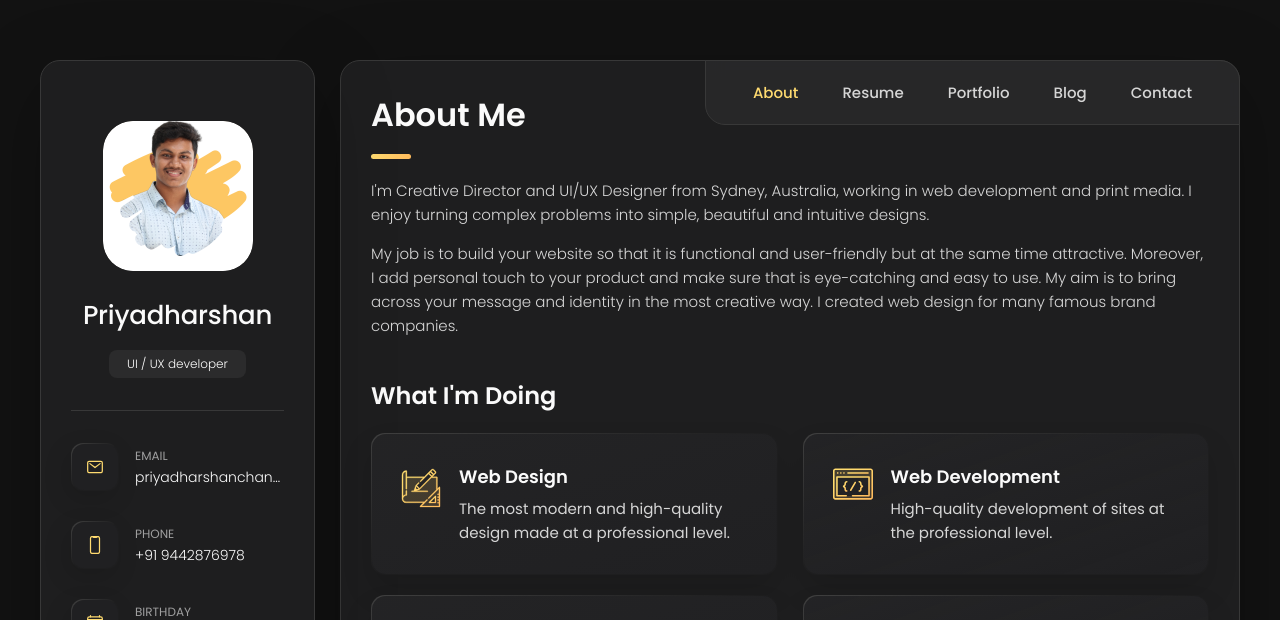
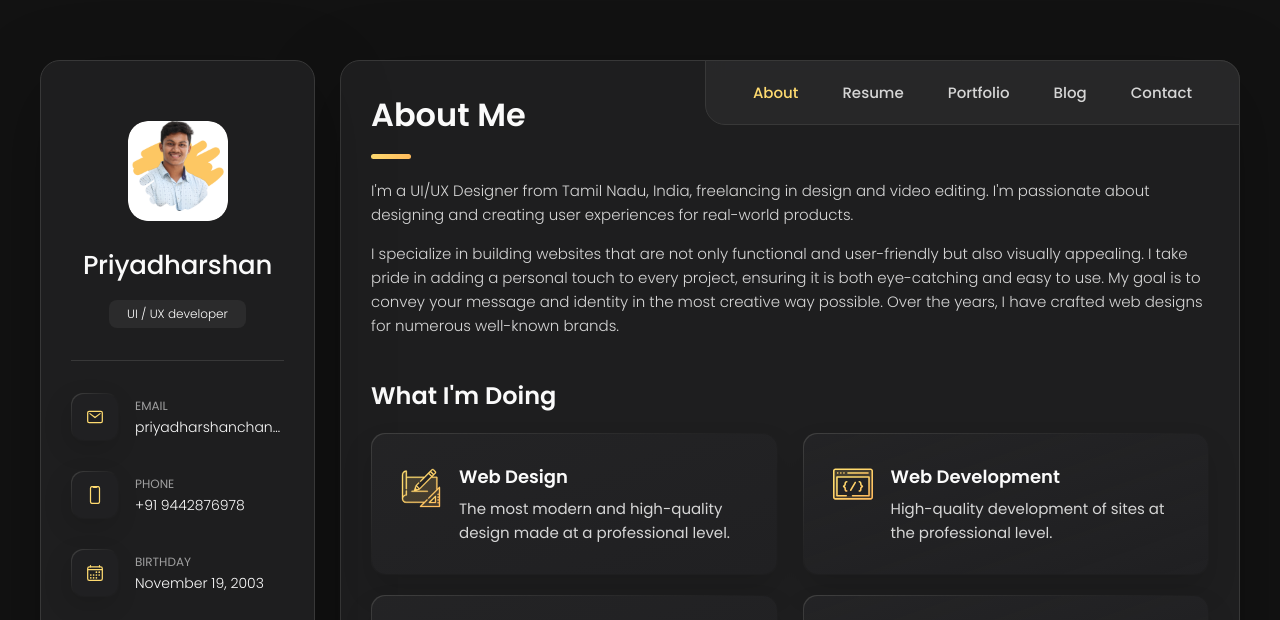
Before and after one commit to Priyadharshan2003/priyadharshan-portfolio, a plain HTML site: page index.html in a window 1280 px wide. Shown: the top 620 px of the page. Drawn offline with nearby package versions, Linux system fonts and the light colour scheme.

Commit message:
about update

```diff
--- a/assets/css/style.css
+++ b/assets/css/style.css
@@ -341,8 +341,8 @@ main {
 
 #profile-picture {
   border-radius: 20%; /* Makes the image circular */
-  width: 150px; /* Ensures the image size */
-  height: 150px; /* Ensures the image size */
+  width: 100px; /* Ensures the image size */
+  height: 100px; /* Ensures the image size */
   object-fit: cover; /* Ensures the image covers the box */
 }
 
--- a/index.html
+++ b/index.html
@@ -227,17 +227,11 @@
 
         <section class="about-text">
           <p>
-            I'm Creative Director and UI/UX Designer from Sydney, Australia, working in web development and print media.
-            I enjoy
-            turning complex problems into simple, beautiful and intuitive designs.
+            I'm a UI/UX Designer from Tamil Nadu, India, freelancing in design and video editing. I'm passionate about designing and creating user experiences for real-world products.
           </p>
 
           <p>
-            My job is to build your website so that it is functional and user-friendly but at the same time attractive.
-            Moreover, I
-            add personal touch to your product and make sure that is eye-catching and easy to use. My aim is to bring
-            across your
-            message and identity in the most creative way. I created web design for many famous brand companies.
+            I specialize in building websites that are not only functional and user-friendly but also visually appealing. I take pride in adding a personal touch to every project, ensuring it is both eye-catching and easy to use. My goal is to convey your message and identity in the most creative way possible. Over the years, I have crafted web designs for numerous well-known brands.
           </p>
         </section>
 
@@ -1297,7 +1291,7 @@
 
             <textarea name="message" class="form-input" placeholder="Your Message" required data-form-input></textarea>
 
-            <button class="form-btn" type="submit" enabled data-form-btn>
+            <button class="form-btn" type="submit" disabled data-form-btn>
               <ion-icon name="paper-plane"></ion-icon>
               <span>Send Message</span>
             </button>
```
Also changed, not shown: 1 other file.
